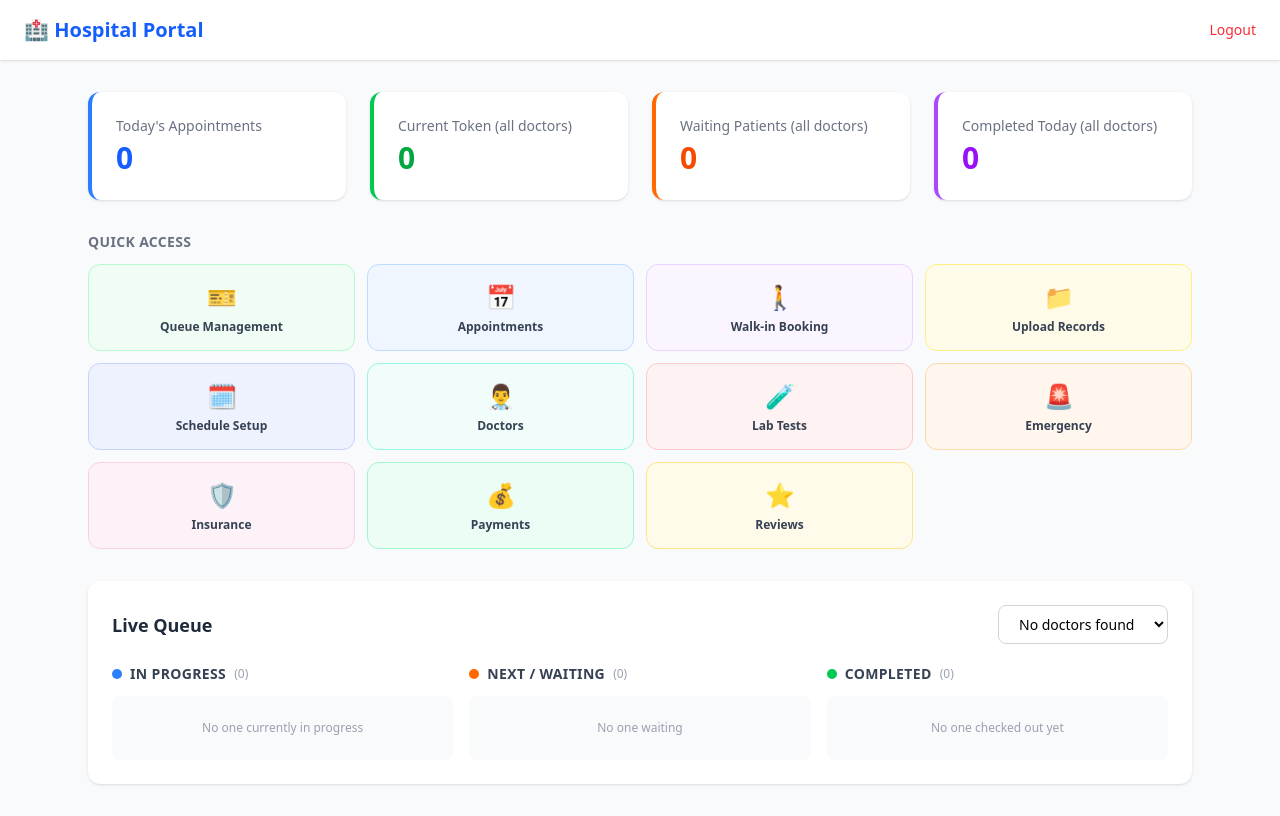
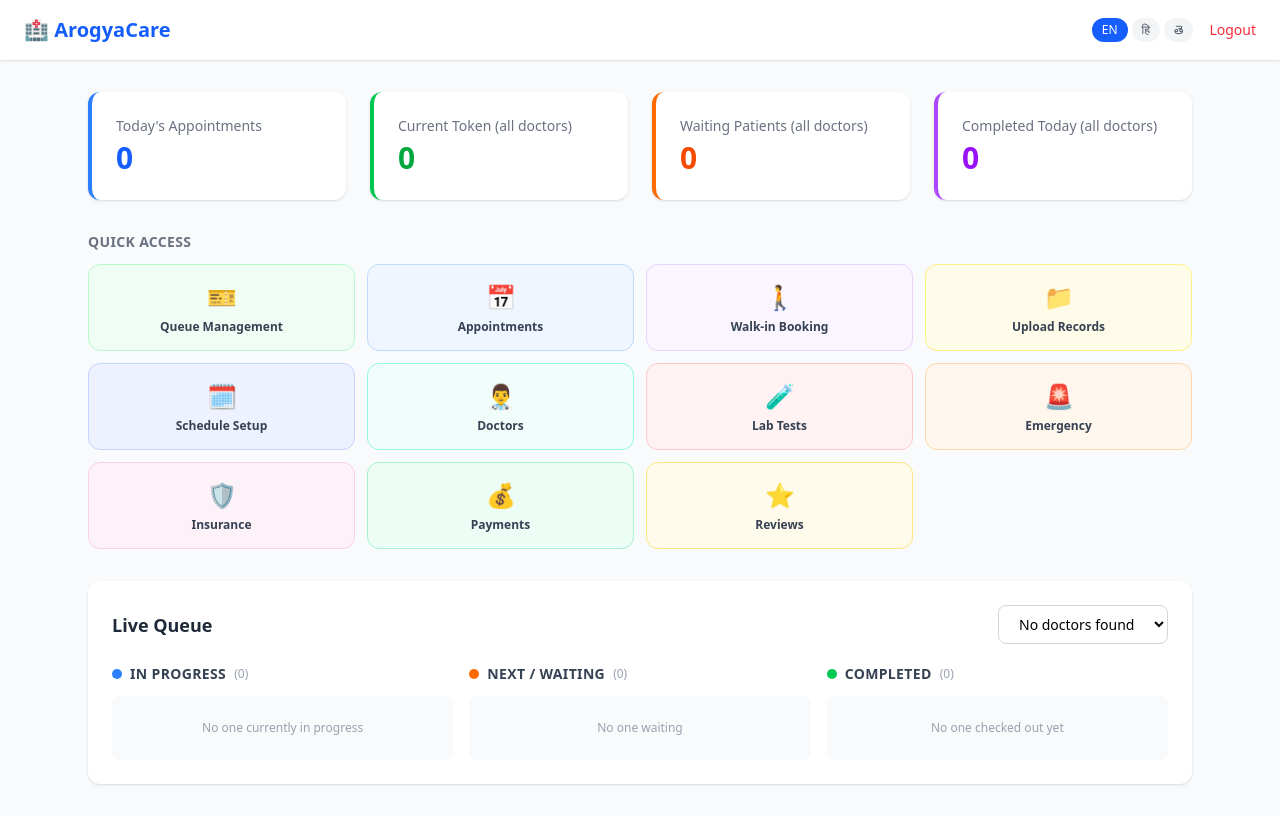
Before and after one commit to NagaSriGauri17/hospital-portal, a Next.js app: page /dashboard in a window 1280 px wide. Built offline with nearby package versions, Linux system fonts and the light colour scheme; sample sign-in values are in the browser's storage.

Commit message:
Wire dashboard nav + header to language system

```diff
--- a/app/dashboard/page.js
+++ b/app/dashboard/page.js
@@ -3,9 +3,11 @@ import { useState, useEffect } from 'react';
 import { useRouter } from 'next/navigation';
 import api from '../../lib/api';
 import Link from 'next/link';
+import { useLanguage } from '../../context/LanguageContext';
 
 export default function Dashboard() {
   const router = useRouter();
+  const { language, setLanguage, t } = useLanguage();
   const [stats, setStats] = useState({
     todayAppointments: 0,
     currentToken: 0,
@@ -84,17 +86,17 @@ export default function Dashboard() {
   };
 
   const navItems = [
-    { label: 'Queue Management', icon: '🎫', href: '/queue', color: 'bg-green-50 border-green-200' },
-    { label: 'Appointments', icon: '📅', href: '/appointments', color: 'bg-blue-50 border-blue-200' },
-    { label: 'Walk-in Booking', icon: '🚶', href: '/walkin', color: 'bg-purple-50 border-purple-200' },
-    { label: 'Upload Records', icon: '📁', href: '/records', color: 'bg-yellow-50 border-yellow-200' },
-    { label: 'Schedule Setup', icon: '🗓', href: '/schedule', color: 'bg-indigo-50 border-indigo-200' },
-    { label: 'Doctors', icon: '👨‍⚕️', href: '/doctors', color: 'bg-teal-50 border-teal-200' },
-    { label: 'Lab Tests', icon: '🧪', href: '/lab', color: 'bg-red-50 border-red-200' },
-    { label: 'Emergency', icon: '🚨', href: '/emergency', color: 'bg-orange-50 border-orange-200' },
-    { label: 'Insurance', icon: '🛡', href: '/insurance', color: 'bg-pink-50 border-pink-200' },
-    { label: 'Payments', icon: '💰', href: '/payments', color: 'bg-emerald-50 border-emerald-200' },
-    { label: 'Reviews', icon: '⭐', href: '/reviews', color: 'bg-amber-50 border-amber-200' },
+    { label: t('queueManagement'), icon: '🎫', href: '/queue', color: 'bg-green-50 border-green-200' },
+    { label: t('appointments'), icon: '📅', href: '/appointments', color: 'bg-blue-50 border-blue-200' },
+    { label: t('walkinBooking'), icon: '🚶', href: '/walkin', color: 'bg-purple-50 border-purple-200' },
+    { label: t('uploadRecords'), icon: '📁', href: '/records', color: 'bg-yellow-50 border-yellow-200' },
+    { label: t('scheduleSetup'), icon: '🗓', href: '/schedule', color: 'bg-indigo-50 border-indigo-200' },
+    { label: t('doctors'), icon: '👨‍⚕️', href: '/doctors', color: 'bg-teal-50 border-teal-200' },
+    { label: t('labTests'), icon: '🧪', href: '/lab', color: 'bg-red-50 border-red-200' },
+    { label: t('emergency'), icon: '🚨', href: '/emergency', color: 'bg-orange-50 border-orange-200' },
+    { label: t('insurance'), icon: '🛡', href: '/insurance', color: 'bg-pink-50 border-pink-200' },
+    { label: t('payments'), icon: '💰', href: '/payments', color: 'bg-emerald-50 border-emerald-200' },
+    { label: t('reviews'), icon: '⭐', href: '/reviews', color: 'bg-amber-50 border-amber-200' },
   ];
 
   if (loading) {
@@ -108,10 +110,23 @@ export default function Dashboard() {
   return (
     <div className="min-h-screen bg-gray-50">
       <div className="bg-white shadow-sm px-6 py-4 flex justify-between items-center">
-        <h1 className="text-xl font-bold text-blue-600">🏥 Hospital Portal</h1>
+        <h1 className="text-xl font-bold text-blue-600">🏥 {t('appName')}</h1>
         <div className="flex gap-4 items-center">
+          <div className="flex gap-1">
+            {['en', 'hi', 'te'].map((code) => (
+              <button
+                key={code}
+                onClick={() => setLanguage(code)}
+                className={`text-xs px-2.5 py-1 rounded-full font-medium ${
+                  language === code ? 'bg-blue-600 text-white' : 'bg-gray-100 text-gray-600'
+                }`}
+              >
+                {code === 'en' ? 'EN' : code === 'hi' ? 'हि' : 'తె'}
+              </button>
+            ))}
+          </div>
           <button onClick={logout} className="text-red-500 text-sm hover:text-red-700">
-            Logout
+            {t('logout')}
           </button>
         </div>
       </div>
@@ -175,7 +190,6 @@ export default function Dashboard() {
             <p className="text-gray-400 text-center py-8">Loading queue...</p>
           ) : (
             <div className="grid grid-cols-3 gap-4">
-              {/* In Progress */}
               <div>
                 <div className="flex items-center gap-2 mb-3">
                   <span className="w-2.5 h-2.5 bg-blue-500 rounded-full"></span>
@@ -196,7 +210,6 @@ export default function Dashboard() {
                 </div>
               </div>
 
-              {/* Next / Waiting */}
               <div>
                 <div className="flex items-center gap-2 mb-3">
                   <span className="w-2.5 h-2.5 bg-orange-500 rounded-full"></span>
@@ -217,7 +230,6 @@ export default function Dashboard() {
                 </div>
               </div>
 
-              {/* Completed */}
               <div>
                 <div className="flex items-center gap-2 mb-3">
                   <span className="w-2.5 h-2.5 bg-green-500 rounded-full"></span>
```
